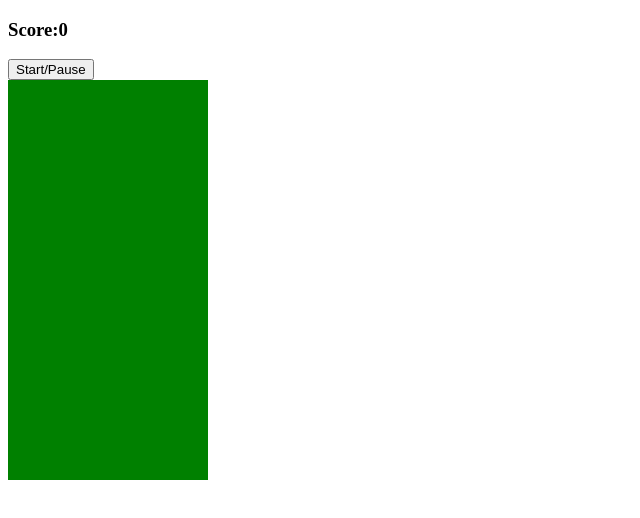
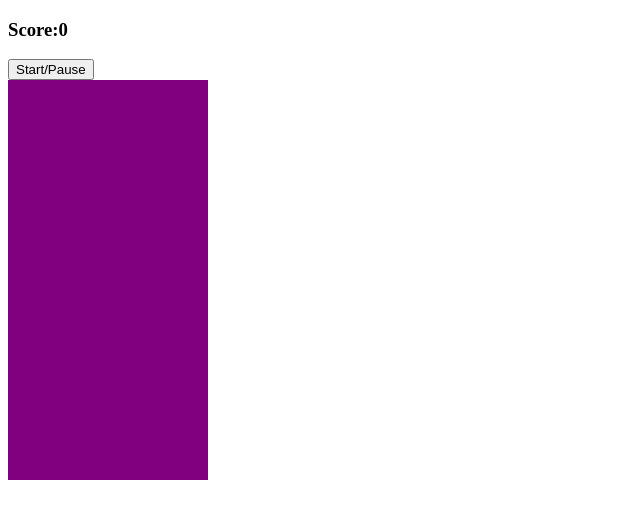
Before and after one commit to AceLSpades/MyTetris, a plain HTML site: page index.html in a window 1280 px wide. Shown: the whole page, without its empty margins (0-640 px from the left). Drawn offline with Linux system fonts and the light colour scheme.

Commit message:
Added more styling

```diff
--- a/style.css
+++ b/style.css
@@ -1,5 +1,13 @@
 .grid {
     width: 200px;
     height: 400px;
+    display: flex;
+    flex-wrap: wrap;
     background-color: green;
 }
+
+.grid div {
+    height: 20px;
+    width: 20px;
+    background-color: purple;
+}
```
